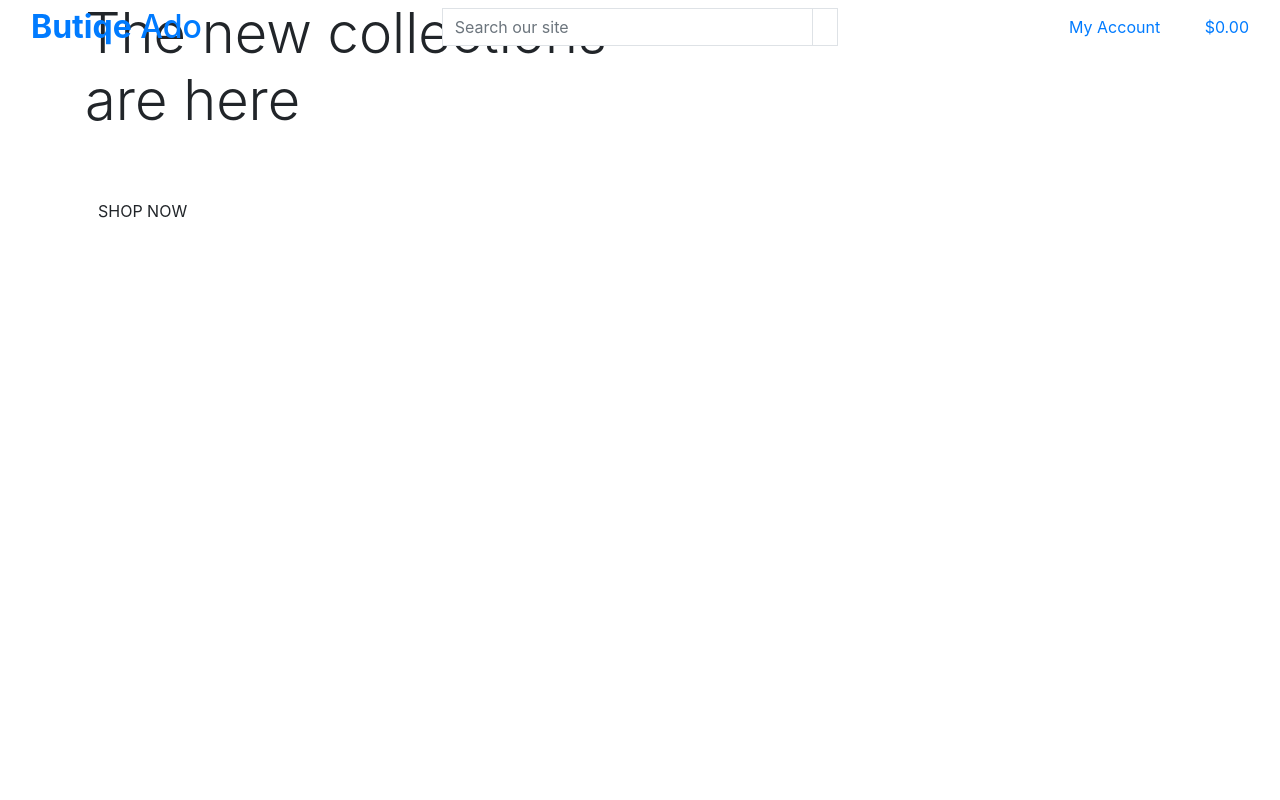
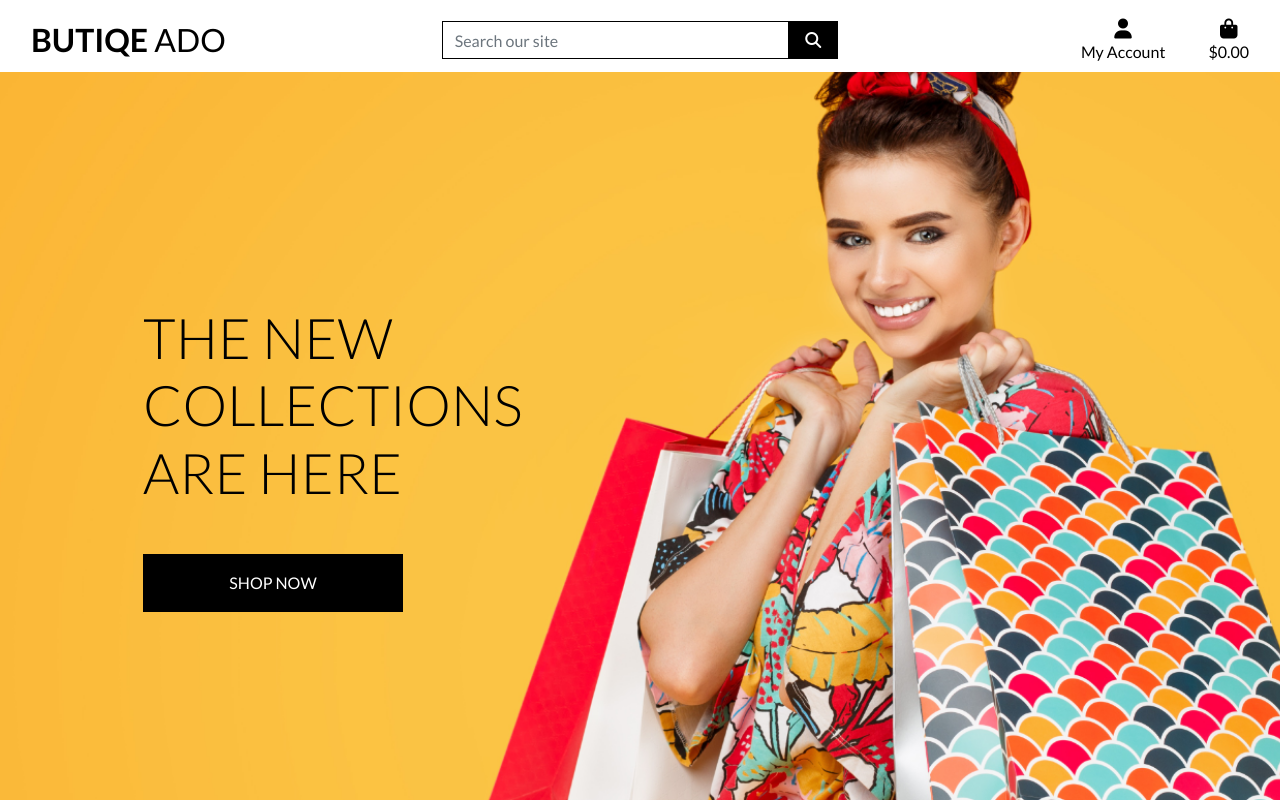
Before and after one commit to OogieOrange/butique_ado, a Django app: template home/templates/home/index.html in a window 1280 px wide. Run offline with Django 3.2, Linux system fonts and the light colour scheme; the template is opened without the code that fills it, so the values that code supplies are empty; some libraries are stand-ins or nearby versions.

Commit message:
Completed home page header and CSS

```diff
--- a/butique_ado/settings.py
+++ b/butique_ado/settings.py
@@ -147,6 +147,10 @@ USE_TZ = True
 # https://docs.djangoproject.com/en/3.2/howto/static-files/
 
 STATIC_URL = '/static/'
+STATICFILES_DIRS = (os.path.join(BASE_DIR, 'static'),)
+
+MEDIA_URL = '/media/'
+MEDIA_ROOT = os.path.join(BASE_DIR, 'media')
 
 # Default primary key field type
 # https://docs.djangoproject.com/en/3.2/ref/settings/#default-auto-field
--- a/butique_ado/urls.py
+++ b/butique_ado/urls.py
@@ -15,9 +15,11 @@ Including another URLconf
 """
 from django.contrib import admin
 from django.urls import path, include
+from django.conf import settings
+from django.conf.urls.static import static
 
 urlpatterns = [
     path('admin/', admin.site.urls),
     path('accounts/', include('allauth.urls')),
     path('', include('home.urls')),
-]
+] + static(settings.MEDIA_URL, document_root=settings.MEDIA_ROOT)
--- /dev/null
+++ b/static/css/base.css
@@ -0,0 +1,81 @@
+html {
+    height: 100%;
+}
+
+body {
+    background: url('/media/homepage_background_cropped.jpg') no-repeat center center fixed;
+    background-size: cover;
+    height: calc(100vh - 164px);
+    color: #555;
+    font-family: 'Lato';
+}
+
+/* from Bulma */
+.icon {
+    align-items: center;
+    display: inline-flex;
+    justify-content: center;
+    height: 1.5rem;
+    width: 1.5rem;
+}
+
+.logo-font {
+    text-transform: uppercase;
+}
+
+.main-logo-link {
+    width: fit-content;
+}
+
+.shop-now-button {
+    background: black;
+    color: white;
+    min-width: 260px;
+}
+
+.btn-black {
+    background: black;
+    color: white;
+}
+
+.shop-now-button:hover,
+.shop-now-button:active,
+.shop-now-button:focus,
+.btn-black:hover,
+.btn-black:active,
+.btn-black:focus {
+    background: #222;
+    color: white;
+}
+
+.text-black {
+    color: #000 !important;
+}
+
+.border-black {
+    border: 1px solid black !important;
+}
+
+/* -------------------------------- Media Queries */
+
+/* Slightly larger container on xl screens */
+@media (min-width: 1200px) {
+    .container {
+        max-width: 80%;
+    }
+}
+
+/* fixed top navbar only on medium and up */
+@media (min-width: 992px) {
+    .fixed-top-desktop-only {
+        position: fixed;
+        top: 0;
+        right: 0;
+        left: 0;
+        z-index: 1030;
+    }
+
+    .header-container {
+        padding-top: 164px;
+    }
+}
--- a/templates/base.html
+++ b/templates/base.html
@@ -18,6 +18,10 @@
     {% block corecss %}
     <link rel="stylesheet" href="https://cdn.jsdelivr.net/npm/bootstrap@4.6.2/dist/css/bootstrap.min.css"
         integrity="sha384-xOolHFLEh07PJGoPkLv1IbcEPTNtaed2xpHsD9ESMhqIYd0nLMwNLD69Npy4HI+N" crossorigin="anonymous">
+    <link rel="preconnect" href="https://fonts.googleapis.com">
+    <link rel="preconnect" href="https://fonts.gstatic.com" crossorigin>
+    <link href="https://fonts.googleapis.com/css2?family=Lato:wght@100;300;400;700;900&display=swap" rel="stylesheet">
+    <link rel="stylesheet" href="{% static 'css/base.css' %}">
     {% endblock %}
 
     {% block extra_css %}
@@ -27,6 +31,7 @@
 
     <!-- Option 1: jQuery and Bootstrap Bundle (includes Popper) -->
     {% block corejs %}
+    <script src="https://kit.fontawesome.com/71316d0f68.js" crossorigin="anonymous"></script>
     <script src="https://cdn.jsdelivr.net/npm/jquery@3.5.1/dist/jquery.min.js"
         integrity="sha256-9/aliU8dGd2tb6OSsuzixeV4y/faTqgFtohetphbbj0=" crossorigin="anonymous"></script>
     <script src="https://cdn.jsdelivr.net/npm/bootstrap@4.6.2/dist/js/bootstrap.bundle.min.js"
@@ -47,7 +52,7 @@
 
 <body>
     <header class="container-fluid fixed-top">
-        <div class="row">
+        <div id="topnav" class="row bg-white pt-lg-2 d-none d-lg-flex">
             <div class="col-12 col-lg-4 my-auto py-1 py-lg-0 text-center text-lg-left">
                 <a href="{% url 'home' %}" class="nav-link main-logo-link">
                     <h2 class="logo-font text-black my-0"><strong>Butiqe</strong> Ado</h2>
```
Also changed, not shown: media/homepage_background_cropped.jpg (added).
